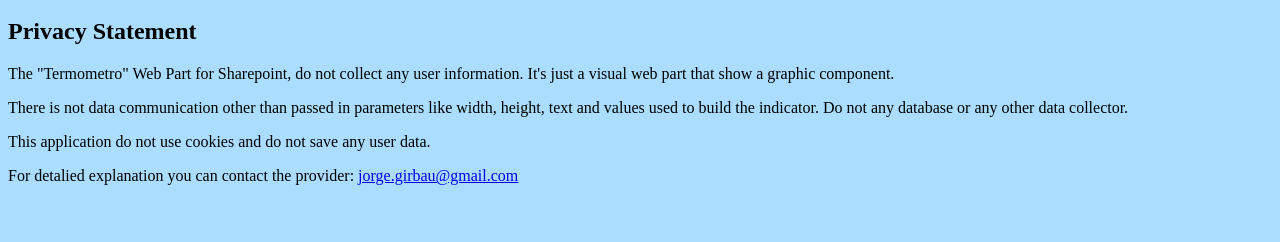
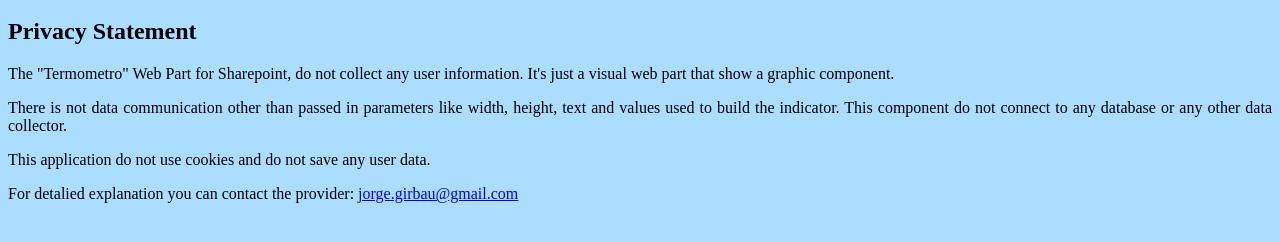
Before and after one commit to jgirbau/thermo-h, a plain HTML site: page privacy/sharepoint.html in a window 1280 px wide. Shown: the part 48-290 px from the top of the page. Drawn offline with Linux system fonts and the light colour scheme.

Commit message:
Update sharepoint.html

```diff
--- a/privacy/sharepoint.html
+++ b/privacy/sharepoint.html
@@ -11,7 +11,7 @@
   </p>
   <p style="text-align:justify;">
 	There is not data communication other than passed in parameters like width, height, text and values used to build the
-	indicator. Do not any database or any other data collector.
+	indicator. This component do not connect to any database or any other data collector.
   </p>
   <p style="text-align:justify;">
 	This application do not use cookies and do not save any user data.
```
